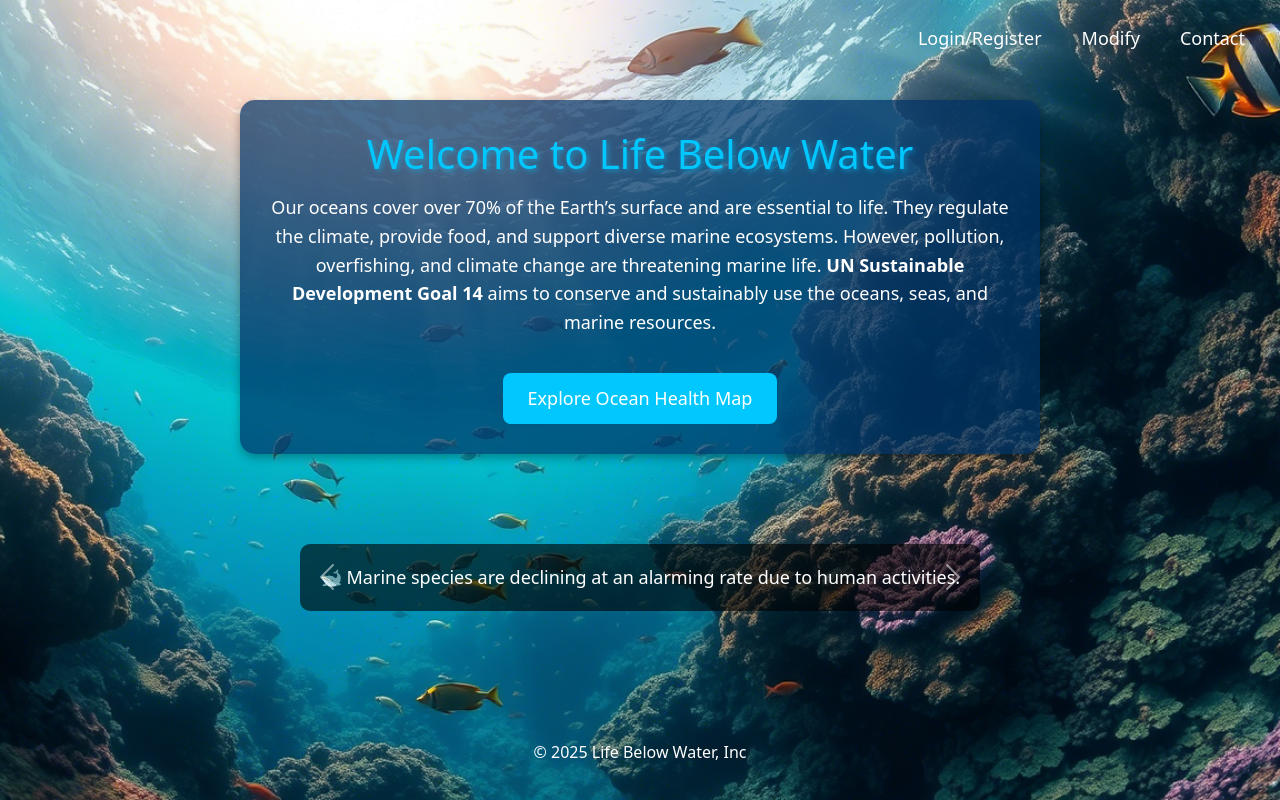
After one commit to Jain2975/wpl-mini-project, a PHP site: page /Pages/admin_dashboard.php in a window 1280 px wide. The commit adds this page. Run offline with PHP 8.4, Linux system fonts and the light colour scheme.

Commit message:
Added admin Pages and everything

```diff
--- /dev/null
+++ b/Pages/admin_dashboard.php
@@ -0,0 +1,167 @@
+<?php
+session_start();
+?>
+
+<!DOCTYPE html>
+<html lang="en">
+<head>
+    <meta charset="UTF-8">
+    <meta name="viewport" content="width=device-width, initial-scale=1.0">
+    <title>Life Below Water</title>
+    <link rel="stylesheet" href="../styles.css"/>
+    <link href="https://cdn.jsdelivr.net/npm/bootstrap@5.3.3/dist/css/bootstrap.min.css" rel="stylesheet">
+    <style>
+        body {
+            background: url('../images/background.png') no-repeat center center fixed;
+            background-size: cover;
+            color: white;
+            display: flex;
+            flex-direction: column;
+            min-height: 100vh;
+        }
+        .nav {
+            width: 100%;
+            position: fixed;
+            top: 0;
+            left: 0;
+            display: flex;
+            justify-content: flex-end;
+            align-items: center;
+            padding: 15px;
+            background: transparent;
+        }
+        .nav a, .nav span {
+            font-size: 18px;
+            text-decoration: none;
+            color: white;
+            padding: 10px 20px;
+            transition: 0.3s;
+        }
+        .nav a:hover {
+            background-color: rgba(255, 255, 255, 0.2);
+            border-radius: 5px;
+        }
+        .home-content {
+
+            margin-top: 100px;
+
+            text-align: center;
+            background: rgba(0, 51, 102, 0.7);
+            padding: 30px;
+            border-radius: 15px;
+            width: 80%;
+            max-width: 800px;
+            margin-left: auto;
+            margin-right: auto;
+            box-shadow: 0 4px 10px rgba(0, 0, 0, 0.3);
+            color: #f1f1f1;
+        }
+        .home-content h1 {
+            color: #00c8ff;
+            text-shadow: 2px 2px 5px rgba(0, 200, 255, 0.5);
+        }
+        .explore-btn {
+            display: inline-block;
+            margin-top: 20px;
+            padding: 12px 25px;
+            font-size: 18px;
+            background: #00c8ff;
+            color: white;
+            text-decoration: none;
+            border-radius: 8px;
+            transition: 0.3s;
+        }
+        .explore-btn:hover {
+            background: #0096cc;
+        }
+        .carousel-container {
+
+            margin-top: 50px;
+
+
+        }
+        .fact-slide {
+            background: rgba(0, 0, 0, 0.6);
+            padding: 20px;
+            border-radius: 10px;
+            text-align: center;
+            font-size: 18px;
+        }
+        .carousel-control-prev,
+        .carousel-control-next {
+            width: 8%;
+        }
+        .footer {
+            margin-top: auto;
+            padding: 20px;
+            text-align: center;
+            background: transparent;
+        }
+    </style>
+</head>
+<body>
+    <div class="nav">
+        <?php if (isset($_SESSION["username"])): ?>
+            <span>Welcome, <?php echo $_SESSION["username"]; ?>!</span>
+            <a href="./logout.php">Logout</a>
+        <?php else: ?>
+            <a href="./login.php">Login/Register</a>
+        <?php endif; ?>
+        <a href="./admin_modify.php">Modify</a>
+        <a href="./contact.php">Contact</a>
+    </div>
+
+    <section class="home-content">
+        <h1>Welcome to Life Below Water</h1>
+        <p>
+            Our oceans cover over 70% of the Earth’s surface and are essential to life. They regulate the climate, provide food,
+            and support diverse marine ecosystems. However, pollution, overfishing, and climate change are threatening marine life.
+            <strong>UN Sustainable Development Goal 14</strong> aims to conserve and sustainably use the oceans, seas, and marine resources.
+        </p>
+        <a href="./Pages/ocean-map.html" class="explore-btn">Explore Ocean Health Map</a>
+    </section>
+
+    <section class="carousel-container">
+        <div id="factCarousel" class="carousel slide" data-bs-ride="carousel">
+            <div class="carousel-inner" id="carouselContent">
+                <!-- Facts will be inserted here dynamically -->
+            </div>
+            <button class="carousel-control-prev" type="button" data-bs-target="#factCarousel" data-bs-slide="prev">
+                <span class="carousel-control-prev-icon" aria-hidden="true"></span>
+            </button>
+            <button class="carousel-control-next" type="button" data-bs-target="#factCarousel" data-bs-slide="next">
+                <span class="carousel-control-next-icon" aria-hidden="true"></span>
+            </button>
+        </div>
+    </section>
+
+    <footer class="footer">
+        <p>© 2025 Life Below Water, Inc</p>
+    </footer>
+
+    <script src="https://cdn.jsdelivr.net/npm/bootstrap@5.3.3/dist/js/bootstrap.bundle.min.js"></script>
+    <script>
+        document.addEventListener("DOMContentLoaded", function() {
+            const facts = [
+                "🌊 Over 3 billion people depend on marine and coastal biodiversity for their livelihoods.",
+                "🐠 Around 30% of the world’s fish stocks are overexploited.",
+                "🚯 More than 8 million tons of plastic enter our oceans every year.",
+                "🌎 Oceans absorb about 30% of the CO₂ produced by humans.",
+                "🐋 Marine species are declining at an alarming rate due to human activities."
+            ];
+
+            const carouselContent = document.getElementById("carouselContent");
+
+            facts.sort(() => Math.random() - 0.5);
+
+            facts.forEach((fact, index) => {
+                const factItem = document.createElement("div");
+                factItem.classList.add("carousel-item");
+                if (index === 0) factItem.classList.add("active");
+                factItem.innerHTML = `<div class='fact-slide'>${fact}</div>`;
+                carouselContent.appendChild(factItem);
+            });
+        });
+    </script>
+</body>
+</html>
```
Also changed, not shown: Pages/admin_modify.php (added, +105 -0 lines), Pages/admin_submissions.php (added, +88 -0 lines), Pages/admin_users.php (added, +152 -0 lines), Pages/login.php (+10 -6 lines).
